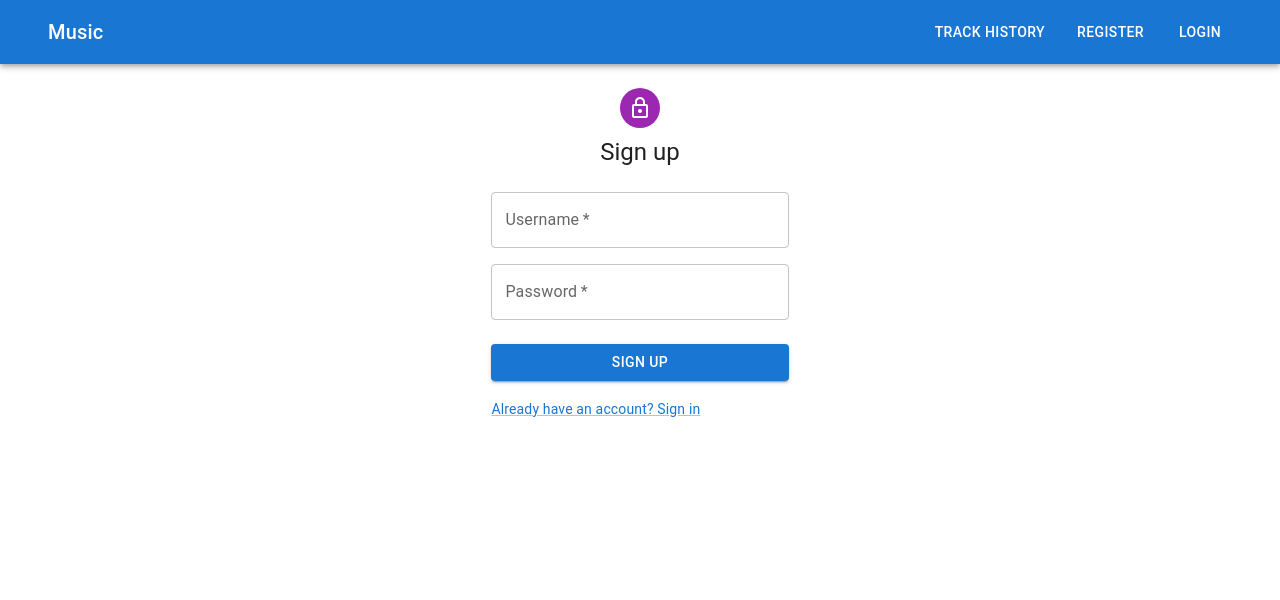
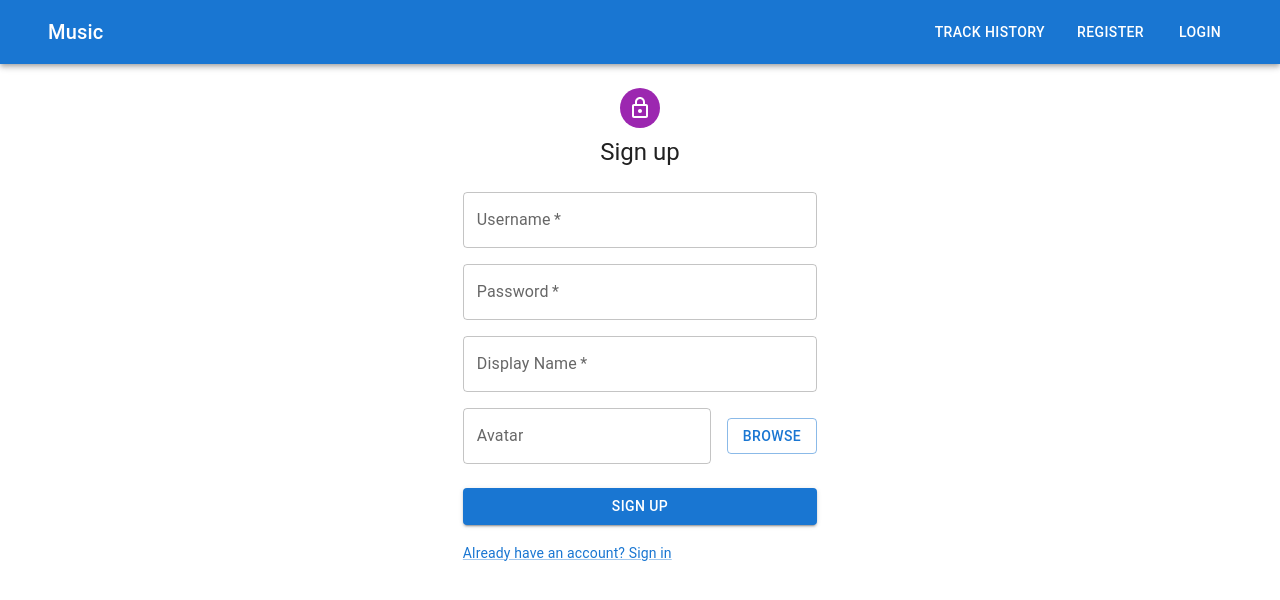
Before and after one commit to DarkFlarex/homework-82, a React (Vite) app in the folder frontend/: page /register in a window 1280 px wide. Shown: the top 600 px of the page. Built offline with nearby package versions, Linux system fonts and the light colour scheme.

Commit message:
homework-91: Обновили регистрацию, добавили новые инпуты displayName и fileInput. обновили UserMenu добавив avatar и показываем displayName а не username

```diff
--- a/frontend/src/UI/AppToolbar/UserMenu.tsx
+++ b/frontend/src/UI/AppToolbar/UserMenu.tsx
@@ -1,16 +1,17 @@
 import React from 'react';
-import {Button, Grid, Typography} from '@mui/material';
-import {User} from "../../types";
-import {logout} from "../../features/users/usersThunks";
-import {useAppDispatch} from "../../app/hooks";
-import {NavLink, useNavigate} from "react-router-dom";
-import {fetchArtists} from "../../features/artists/artistsThunks";
+import { Avatar, Button, Grid, Typography } from '@mui/material';
+import { User } from '../../types';
+import { logout } from '../../features/users/usersThunks';
+import { useAppDispatch } from '../../app/hooks';
+import { NavLink, useNavigate } from 'react-router-dom';
+import { fetchArtists } from '../../features/artists/artistsThunks';
+import { API_URL } from '../../constants';
 
-interface  Props {
+interface Props {
     user: User;
 }
 
-const UserMenu:React.FC<Props> = ({user}) => {
+const UserMenu: React.FC<Props> = ({ user }) => {
     const dispatch = useAppDispatch();
     const navigate = useNavigate();
 
@@ -23,8 +24,19 @@ const UserMenu:React.FC<Props> = ({user}) => {
     return (
         <Grid container alignItems="center" spacing={2} direction="row">
             <Grid item>
+                <Avatar
+                    src={user.googleID
+                        ? (user.avatar ? user.avatar : undefined)
+                        : (user.avatar ? `${API_URL}/${user.avatar}` : undefined)
+                    }
+                    sx={{ width: 40, height: 40, fontSize: 12 }}
+                >
+                    {user.displayName}
+                </Avatar>
+            </Grid>
+            <Grid item>
                 <Typography color="inherit">
-                  Hello, {user.username}!
+                    Hello, {user.displayName ? user.displayName : user.username}!
                 </Typography>
             </Grid>
             <Grid item>
--- a/frontend/src/features/users/Register.tsx
+++ b/frontend/src/features/users/Register.tsx
@@ -6,6 +6,7 @@ import {register} from "./usersThunks";
 import {Avatar, Box, Button, Grid, Link, TextField, Typography} from "@mui/material";
 import LockOutlinedIcon from '@mui/icons-material/LockOutlined';
 import {selectRegisterError} from "./usersSlice";
+import FileInput from "../../UI/FileInput/FileInput";
 
 const Register = () => {
     const dispatch = useAppDispatch();
@@ -15,6 +16,8 @@ const Register = () => {
     const [state, setState] = useState<RegisterMutation>({
         username: '',
         password: '',
+        displayName: '',
+        avatar: null,
     });
 
     const getFieldError = (fieldName: string) => {
@@ -37,6 +40,16 @@ const Register = () => {
         } catch (e) {
             console.error('Registration error:', e);
         }
+    };
+
+    const fileInputChangeHandler = (event: React.ChangeEvent<HTMLInputElement>) => {
+        const { name, files } = event.target;
+        const value = files && files[0] ? files[0] : null;
+        console.log('Selected file:', value);
+        setState((prevState) => ({
+            ...prevState,
+            [name]: value,
+        }));
     };
 
     return (
@@ -81,6 +94,26 @@ const Register = () => {
                             helperText={getFieldError('password')}
                         />
                     </Grid>
+                    <Grid item>
+                        <TextField
+                            required
+                            label="Display Name"
+                            id="displayName"
+                            name="displayName"
+                            value={state.displayName}
+                            onChange={inputChangeHandler}
+                            error={Boolean(getFieldError('displayName'))}
+                            helperText={getFieldError('displayName')}
+                        />
+                    </Grid>
+
+                    <Grid item>
+                        <FileInput
+                            label="Avatar"
+                            name="avatar"
+                            onChange={fileInputChangeHandler}
+                        />
+                    </Grid>
                 </Grid>
                 <Button type="submit" fullWidth variant="contained" sx={{ mt: 3, mb: 2 }}>
                     Sign up
```
Lines whose indentation alone changed are shown as unchanged.
